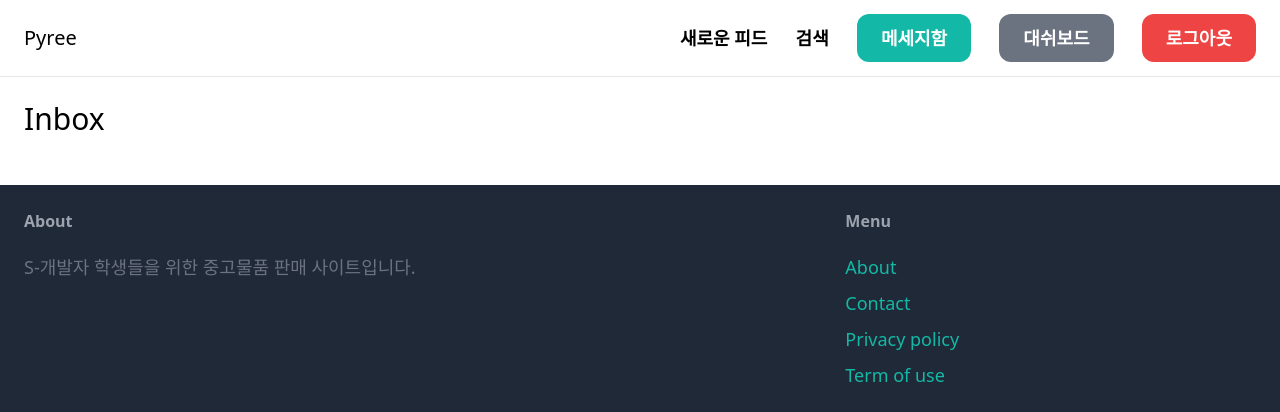
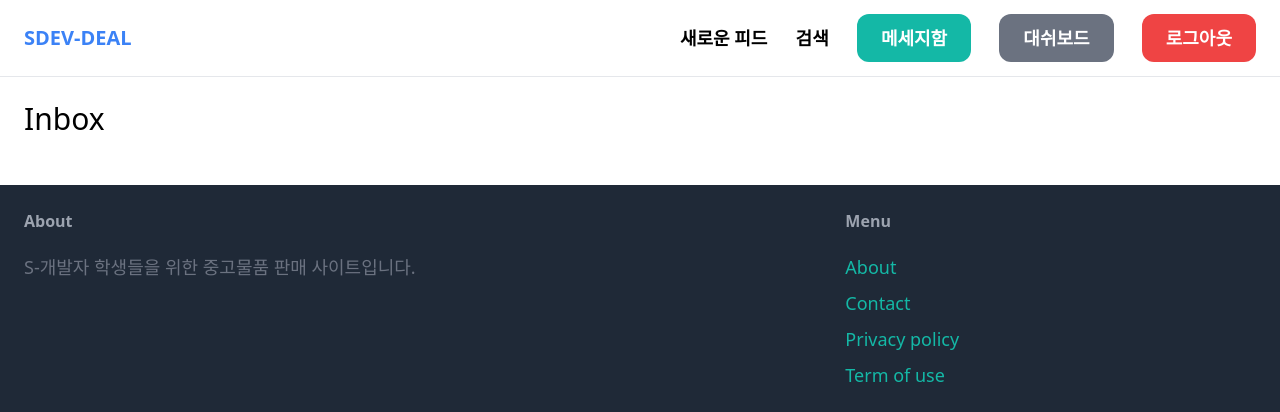
Before and after one commit to Team-Pyree/mlwaf, a Django app: page /inbox/ in a window 1280 px wide. Shown: the top 412 px of the page. Run offline with Django 4.2, Linux system fonts and the light colour scheme; a user stored in the database is signed in; data that the repository does not hold is empty; some libraries are stand-ins or nearby versions.

Commit message:
최종 코드_1

```diff
--- a/djangoweb/puddle/core/templates/core/base.html
+++ b/djangoweb/puddle/core/templates/core/base.html
@@ -13,10 +13,10 @@
 
       <body>
         <nav class="py-6 px-6 flex justify-between items-center border-b border-gray-200">
-          <a href="/" class="text-xl" font-semibold="font-semibold">Pyree</a>
+          <a href="/" class="text-xl font-semibold text-blue-500 hover:text-blue-700">SDEV-DEAL</a>
 
           <div class="space-x-6">
-            <a href="{% url 'item:new' %}" class="text-lg font-semibold hover:text-gray-500">새로운 피드</a>
+            <a href="{% url 'item:new' %}" class="text-lg font-semibold hover:text-gray-500 ext-white rounded-xl hover:bg-black-700">새로운 피드</a>
             <a href="{% url 'item:items' %}" class="text-lg font-semibold hover:text-gray-500">검색</a>
 
             {% if request.user.is_authenticated %}
--- a/docker-compose.yml
+++ b/docker-compose.yml
@@ -19,6 +19,9 @@ services:
             - AWS_SERVICE sagemaker
             - REQUEST_METHOD POST
             - REQUEST_PATH /endpoints/pyree-serverless/invocations
+        depends_on:
+          mysql:
+            condition: service_healthy
 
     dashboard:
         build:
```
Also changed, not shown: djangoweb/puddle/db.sqlite3, djangoweb/puddle/media/item_images/스크린샷_2023-11-28_오후_10.59.06.png (added), 3 other files.
